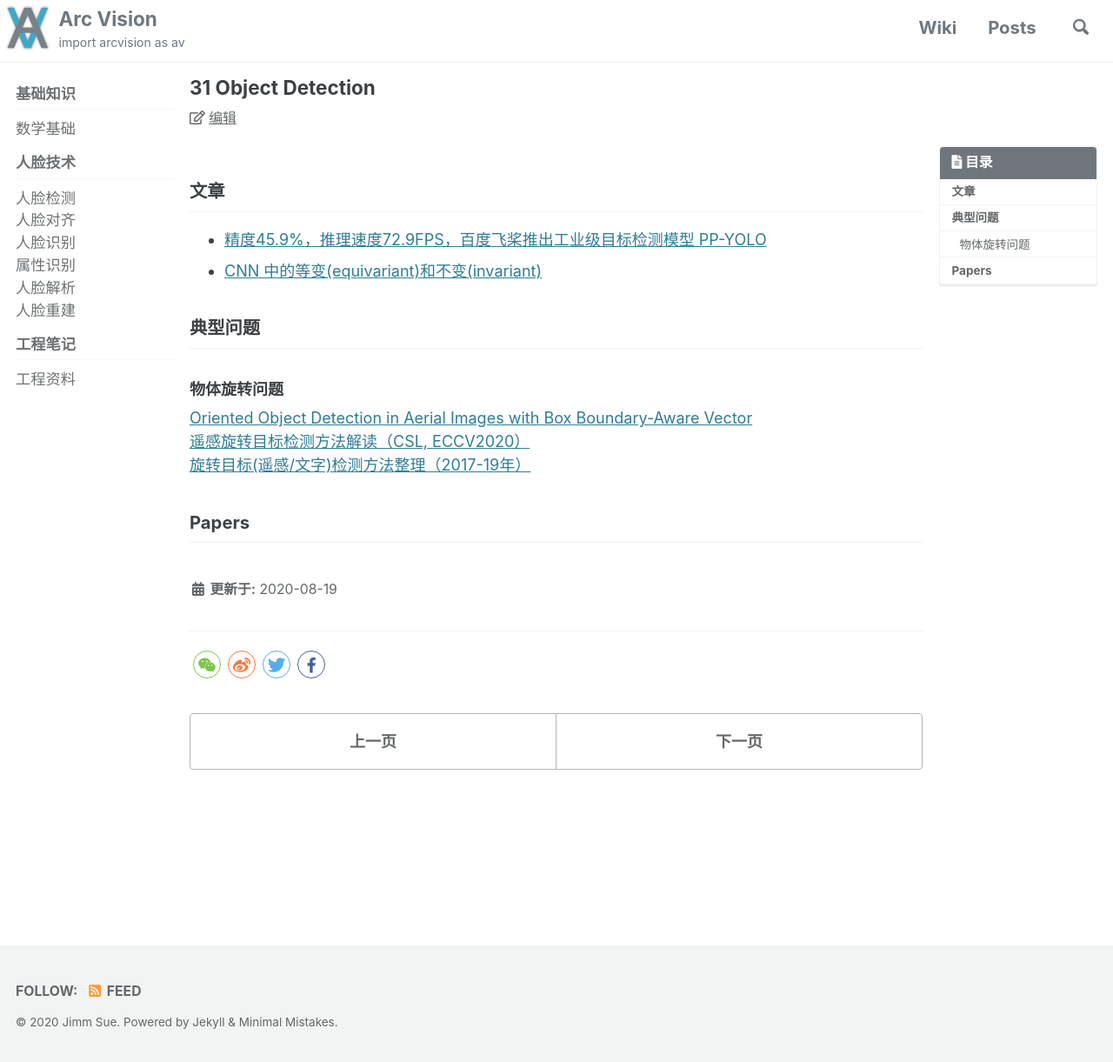
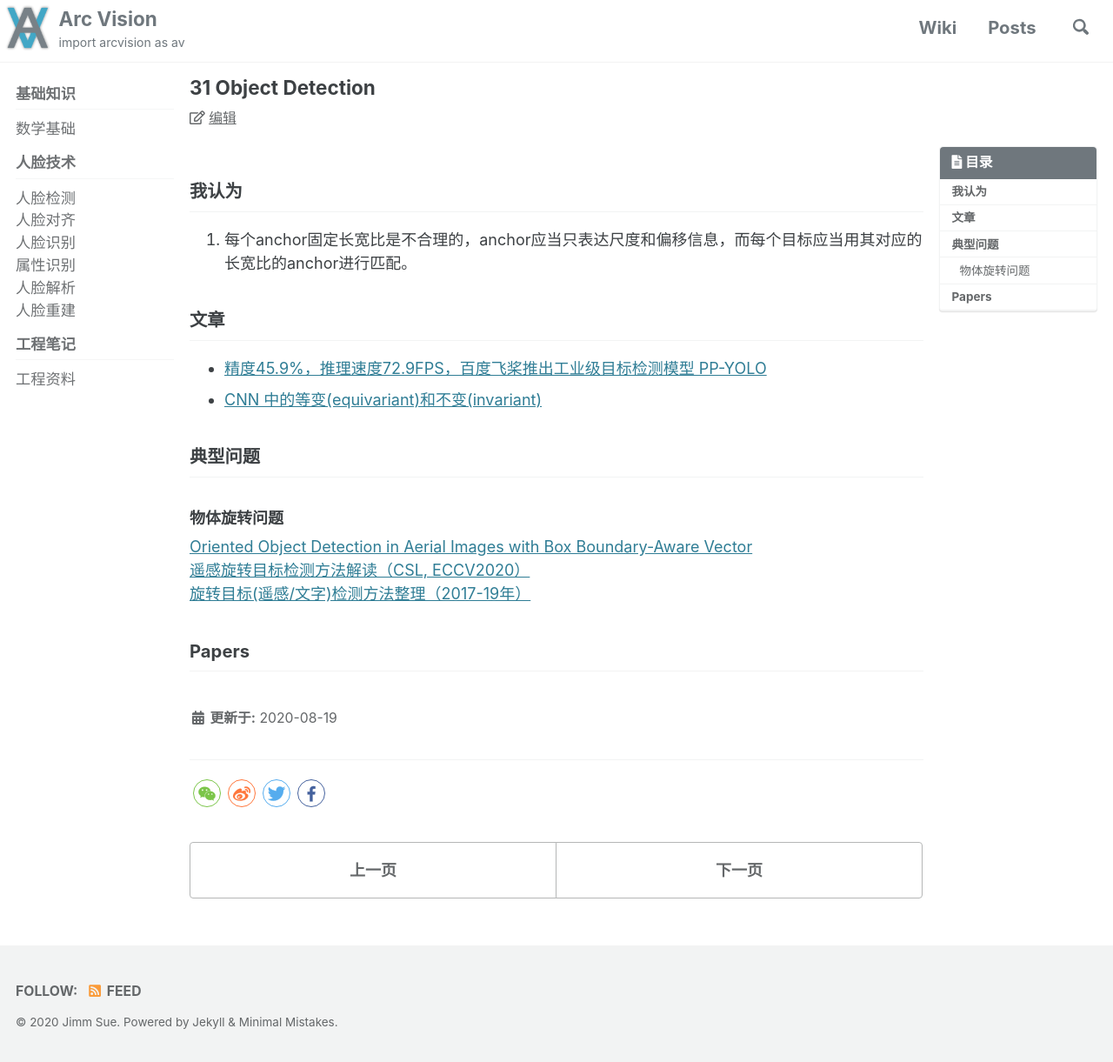
Before and after one commit to ArcVision/ArcVision.github.io, a Jekyll site: the page built from _wiki/31-object-detection.md, in a window 1280 px wide and 1221 px high. Shown: the whole window at 87% size. Built offline with Jekyll 4.4.1, drawn with Linux system fonts in a browser that asks for light colours; cached includes are drawn as plain includes; comment, search, counter and statistics services are not loaded.

Commit message:
Update 31-object-detection.md

```diff
--- a/_wiki/31-object-detection.md
+++ b/_wiki/31-object-detection.md
@@ -3,6 +3,10 @@ layout: single
 permalink: /wiki/object-detection/
 toc: true
 ---
+
+## 我认为
+
+1. 每个anchor固定长宽比是不合理的，anchor应当只表达尺度和偏移信息，而每个目标应当用其对应的长宽比的anchor进行匹配。
 
 ## 文章
 
```
